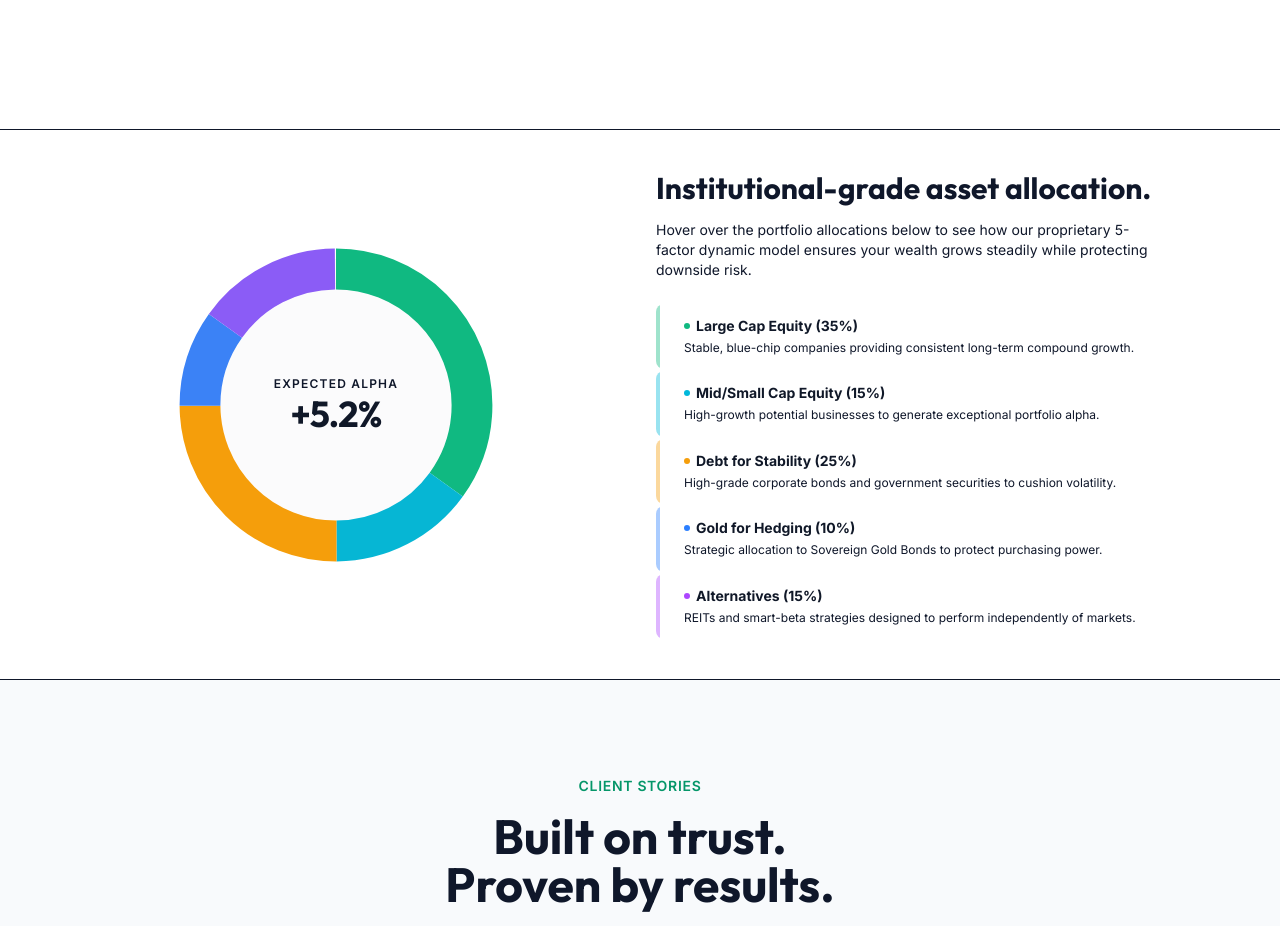
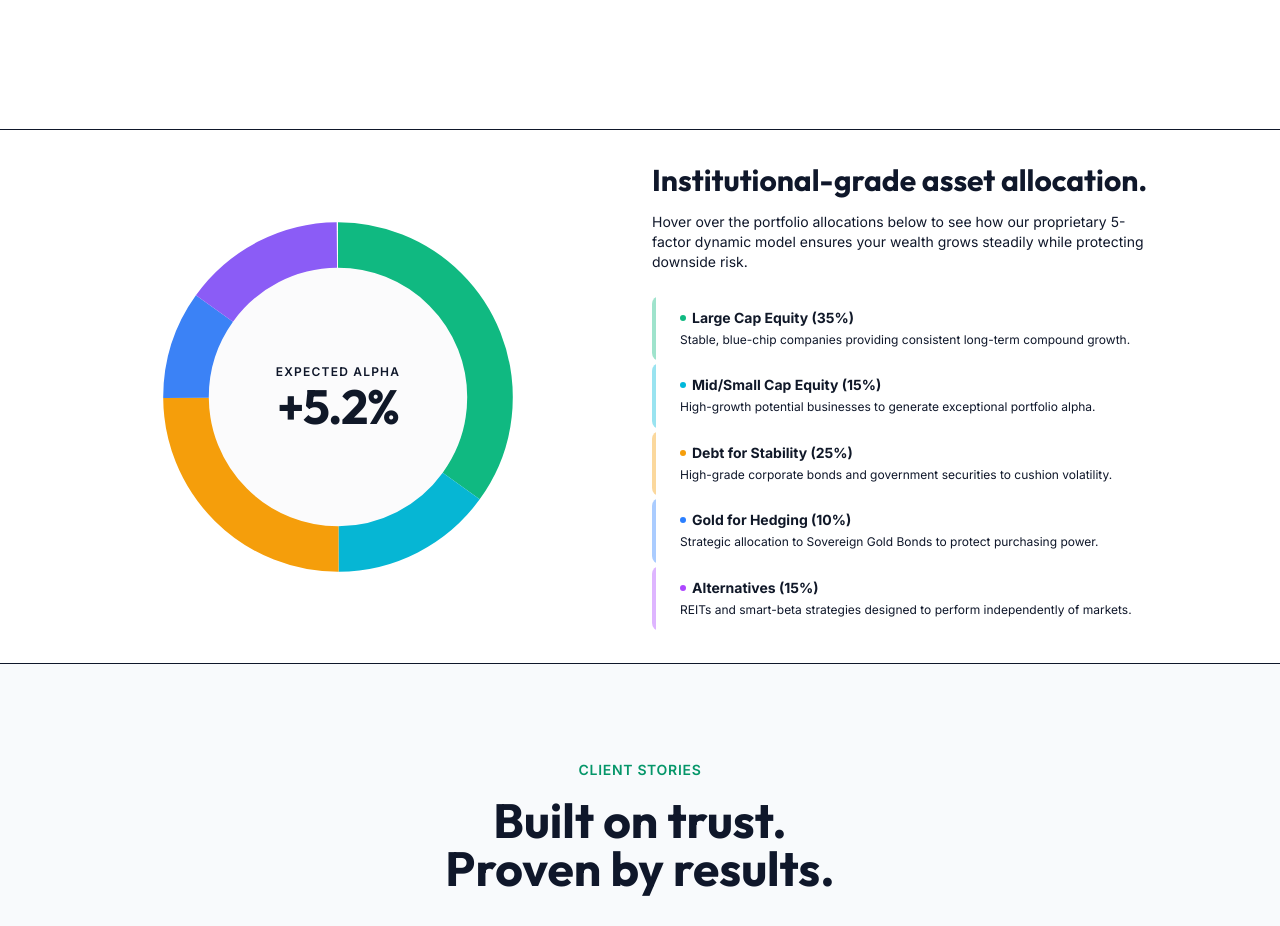
Before and after one commit to Sanjay-rana001/FundWealth, a Next.js app: page / in a window 1280 px wide. Shown: the part 5680-6606 px from the top of the page. Built offline with nearby package versions, Linux system fonts and the light colour scheme.

Commit message:
Implement true radial slice detachment and slightly increase diagram size

```diff
--- a/src/components/home/PortfolioIllustration.tsx
+++ b/src/components/home/PortfolioIllustration.tsx
@@ -14,6 +14,7 @@ const portfolioData = [
     borderClassName: "border-primary-500",
     length: 35,
     offset: 0,
+    tx: 1.82, ty: 3.56
   },
   {
     id: "mid-cap",
@@ -25,6 +26,7 @@ const portfolioData = [
     borderClassName: "border-cyan-500",
     length: 15,
     offset: -35,
+    tx: -3.56, ty: 1.82
   },
   {
     id: "debt",
@@ -36,6 +38,7 @@ const portfolioData = [
     borderClassName: "border-accent-500",
     length: 25,
     offset: -50,
+    tx: -2.83, ty: -2.83
   },
   {
     id: "gold",
@@ -47,6 +50,7 @@ const portfolioData = [
     borderClassName: "border-blue-500",
     length: 10,
     offset: -75,
+    tx: 1.24, ty: -3.80
   },
   {
     id: "alts",
@@ -58,6 +62,7 @@ const portfolioData = [
     borderClassName: "border-purple-500",
     length: 15,
     offset: -85,
+    tx: 3.56, ty: -1.82
   },
 ];
 
@@ -65,11 +70,11 @@ export function PortfolioIllustration() {
   const [activeIndex, setActiveIndex] = useState<number | null>(null);
 
   return (
-    <section className="bg-white text-foreground py-4 md:py-10 border-y border-border-color relative overflow-hidden">
-      <div className="max-w-7xl mx-auto px-6 md:px-12 grid lg:grid-cols-2 gap-6 lg:gap-8 items-center">
+    <section className="bg-white text-foreground py-4 md:py-8 border-y border-border-color relative overflow-hidden">
+      <div className="max-w-7xl mx-auto px-6 md:px-12 grid lg:grid-cols-2 gap-4 lg:gap-6 items-center">
 
         {/* Interactive Data Visualization */}
-        <div className="relative aspect-square max-w-[240px] md:max-w-[340px] mx-auto w-full flex items-center justify-center group">
+        <div className="relative aspect-square max-w-[260px] md:max-w-[380px] mx-auto w-full flex items-center justify-center group">
 
           {/* Subtle static background circles instead of heavy animated ones */}
           <div className="absolute inset-4 md:inset-6 rounded-full border border-gray-100/50 bg-gray-50/50"></div>
@@ -97,12 +102,11 @@ export function PortfolioIllustration() {
                     pathLength="100"
                     strokeDashoffset={item.offset}
                     className={`transition-all duration-500 ease-out cursor-pointer outline-none`}
-                    strokeWidth={isActive ? 16 : 12}
+                    strokeWidth={12}
                     style={{
                       opacity: isFaded ? 0.2 : 1,
                       filter: isActive ? `drop-shadow(0px 0px 6px ${item.color}60)` : "none",
-                      transform: isActive ? "scale(1.08)" : "scale(1)",
-                      transformOrigin: "50px 50px"
+                      transform: isActive ? `translate(${item.tx}px, ${item.ty}px)` : "translate(0px, 0px)",
                     }}
                     initial={{ strokeDasharray: "0 100" }}
                     whileInView={{ strokeDasharray: `${item.length} 100` }}
@@ -125,7 +129,7 @@ export function PortfolioIllustration() {
               transition={{ delay: 0.8, type: "spring", bounce: 0.5 }}
             >
               <span className="text-[10px] md:text-xs text-foreground/50 uppercase tracking-widest font-semibold mb-0.5">Expected Alpha</span>
-              <span className="text-3xl md:text-4xl font-display font-bold text-gray-900 tracking-tight">+5.2%</span>
+              <span className="text-3xl md:text-5xl font-display font-bold text-gray-900 tracking-tight">+5.2%</span>
             </motion.div>
           </motion.div>
         </div>
```
